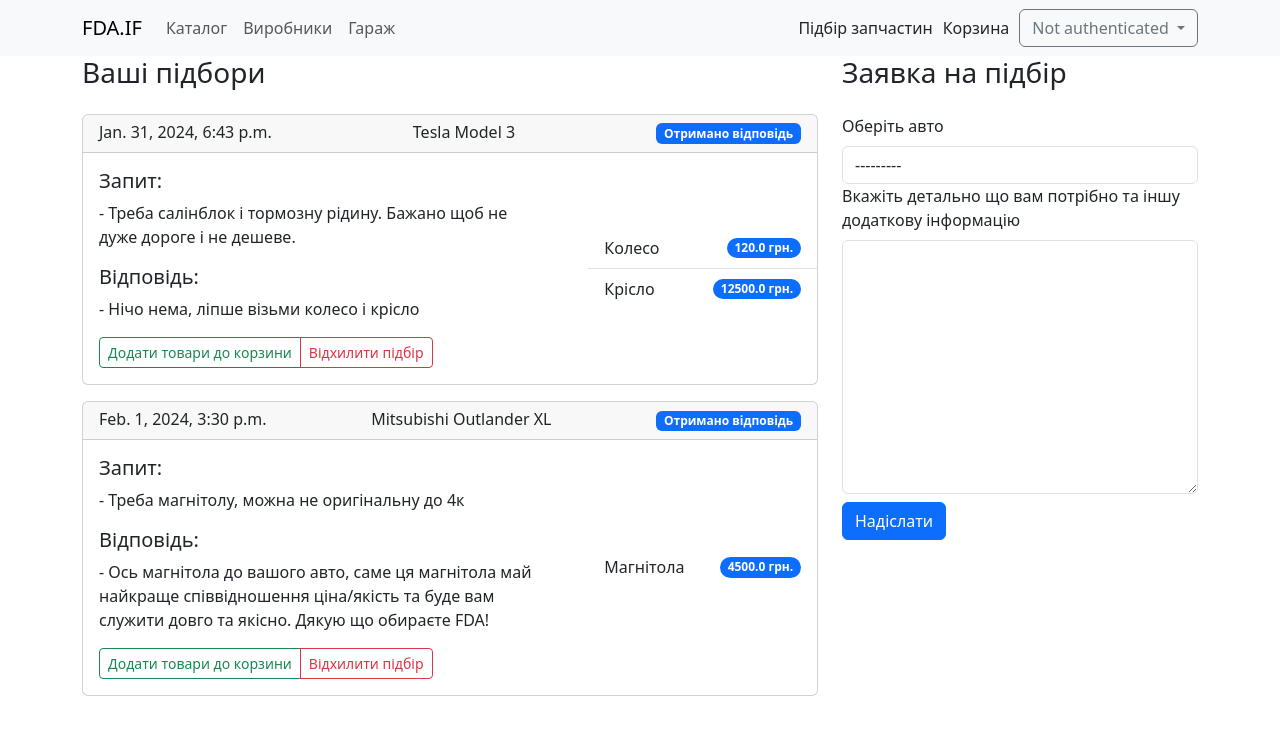
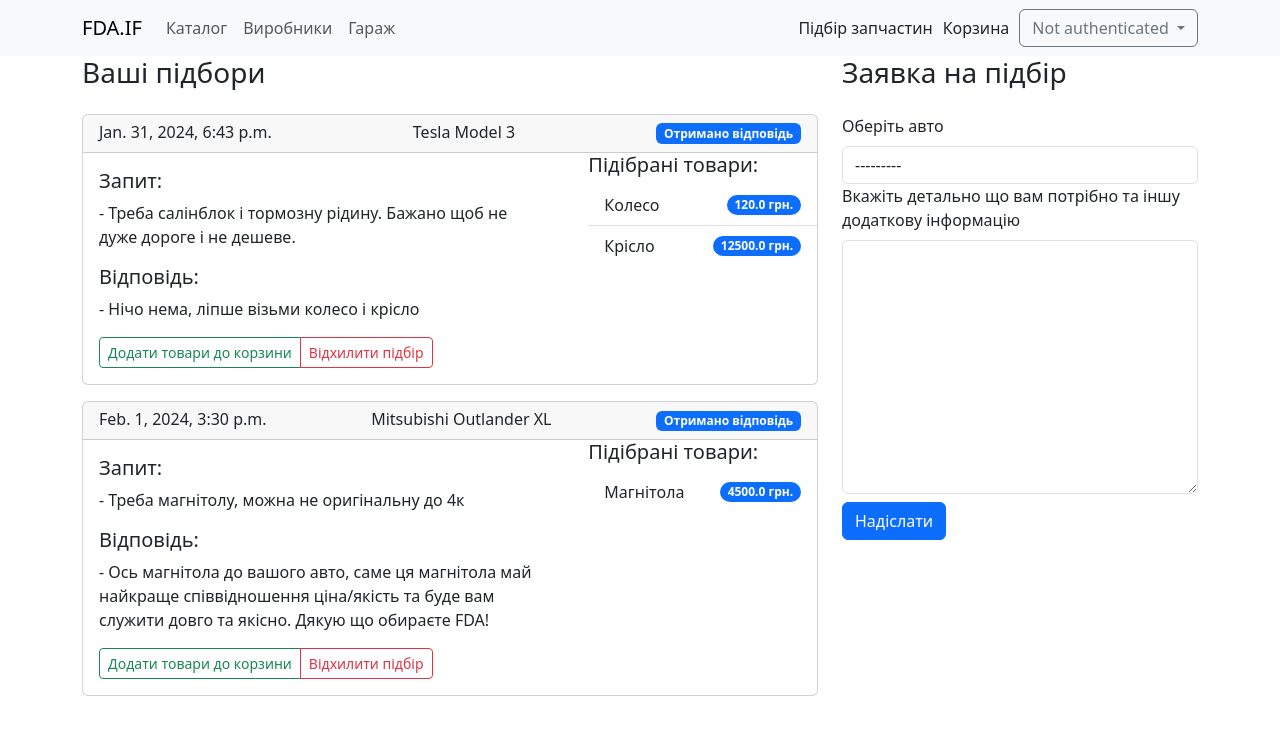
Before and after one commit to MuzykaAndrii/car-parts, a Django app: template selection/templates/selection/index.html in a window 1280 px wide. Shown: the top 735 px of the page. Run offline with Django 4.2, Linux system fonts and the light colour scheme; the template is opened without the code that fills it: values that come from a table or form of the project are taken from there, others are empty; data comes from the database, SQL or seed files in the repository; both versions use the stored data as it was after the commit; parts of the project's set-up code (start-up, migrations or seed data) failed here and were passed over; some libraries are stand-ins or nearby versions.

Commit message:
minor refactoring

```diff
--- a/selection/templates/selection/index.html
+++ b/selection/templates/selection/index.html
@@ -48,7 +48,8 @@
                     </div>
                 </div>
                 {% if selection.response.proposal %}
-                <div class="selection_goods col-4 my-auto">
+                <div class="selection_goods col-4">
+                    <h5 class="card-title">Підібрані товари:</h5>
                     <ul class="list-group list-group-flush">
                         {% for proposal in selection.response.proposal.all %}
                         <li class="list-group-item d-flex justify-content-between align-items-center">
--- a/selection/views.py
+++ b/selection/views.py
@@ -28,7 +28,7 @@ class SelectionRequestView(MyLoginRequiredMixin, View):
 
 class SelectionRequestListView(MyLoginRequiredMixin, View):
     def get(self, request: HttpRequest):
-        responded_selections = SelectionRequest.objects.filter(sender=request.user).order_by("-requested_at")
+        responded_selections = SelectionRequest.objects.filter(sender=request.user).order_by("-requested_at").prefetch_related("response__proposal")
         form = SelectionRequestForm()
 
         return render(request, "selection/index.html", {"selections": responded_selections, "form": form})
```
Also changed, not shown: db.sqlite3.
